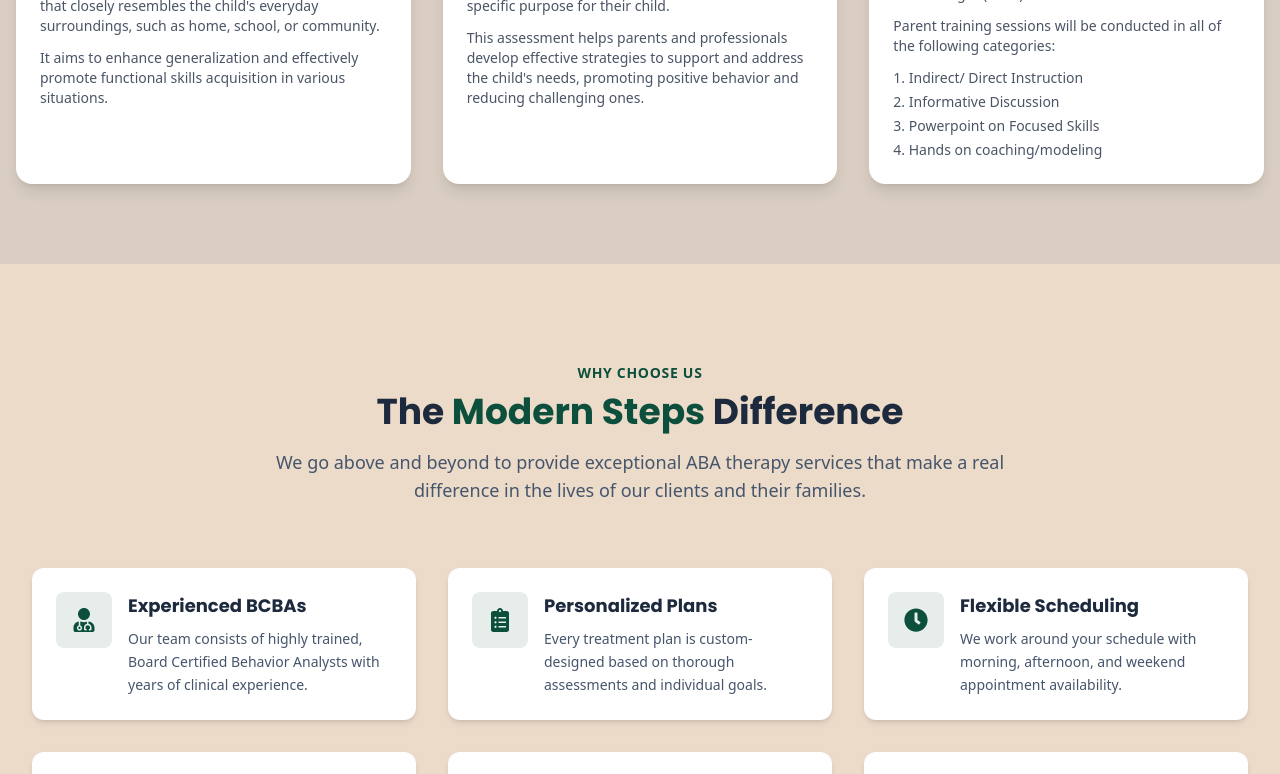
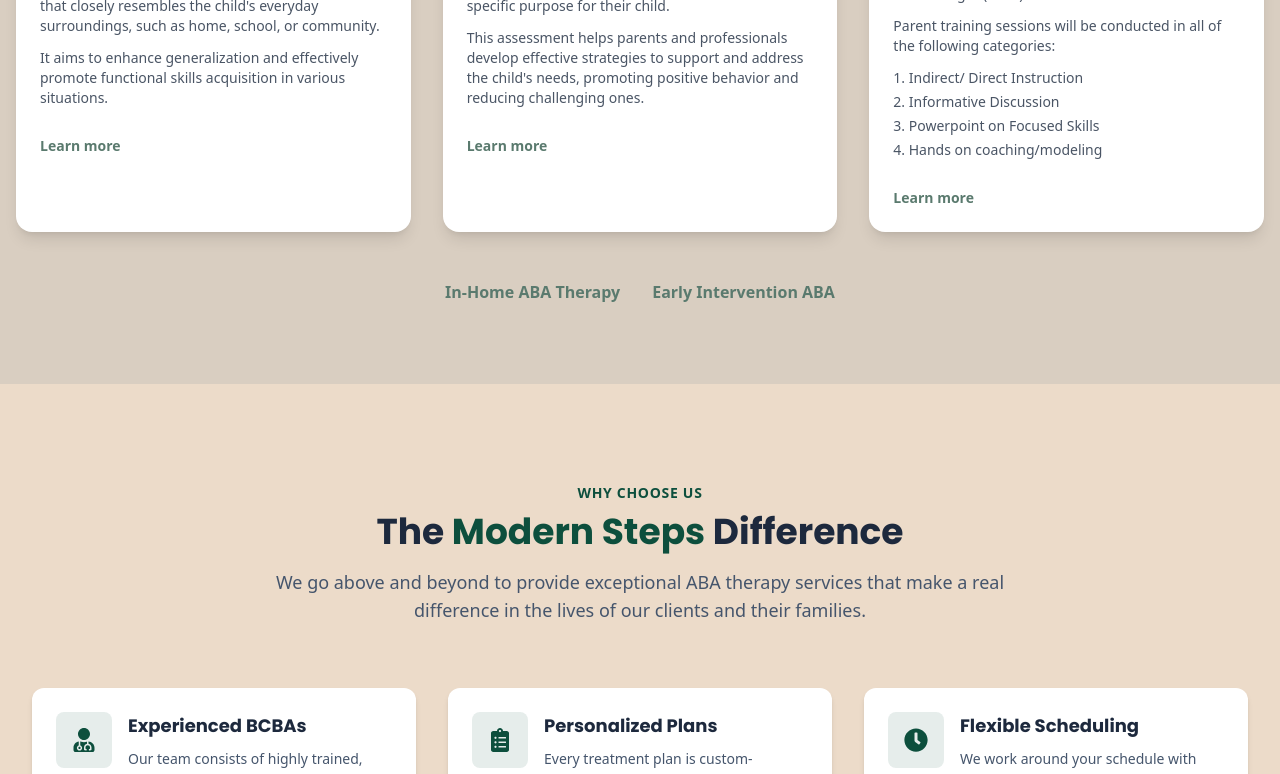
Before and after one commit to patron29/modern-steps-aba, a React (Vite) app: page / in a window 1280 px wide. Shown: the part 2260-3034 px from the top of the page. Built offline with nearby package versions, Linux system fonts and the light colour scheme.

Commit message:
Phase 2: homepage links to service pages

```diff
--- a/src/components/Services.jsx
+++ b/src/components/Services.jsx
@@ -1,5 +1,6 @@
 import { motion, useInView } from 'framer-motion';
 import { useRef } from 'react';
+import { Link } from 'react-router-dom';
 import { FaBook, FaClipboardList, FaHandsHelping } from 'react-icons/fa';
 
 const services = [
@@ -7,6 +8,7 @@ const services = [
     icon: FaBook,
     title: 'Natural Environment Teaching (NET)',
     image: '/images/service-1.jpg',
+    link: '/services/natural-environment-teaching',
     description: [
       'Natural Environment Teaching (NET) is a practical approach used in special education and applied behavior analysis (ABA) to teach children with developmental delays or disabilities essential skills within their natural environment.',
       'This training method focuses on creating a supportive and meaningful learning environment that closely resembles the child\'s everyday surroundings, such as home, school, or community.',
@@ -17,6 +19,7 @@ const services = [
     icon: FaClipboardList,
     title: 'Functional Behavior Assessment (FBA)',
     image: '/images/service-2.jpg',
+    link: '/services/functional-behavior-assessment',
     description: [
       'Functional Behavior Assessment (FBA) is a process to understand why a child engages in challenging behaviors. It involves gathering information to identify the underlying function or purpose of the behavior.',
       'By conducting an FBA, parents can gain insights into what triggers the behavior and how it serves a specific purpose for their child.',
@@ -27,6 +30,7 @@ const services = [
     icon: FaHandsHelping,
     title: 'Caregiver Support',
     image: '/images/service-3.jpg',
+    link: '/services/caregiver-training',
     description: [
       'The structure of parent training should aim to balance the caregiver\'s concerns with the child\'s ability to perform. Modern Steps staff strive to understand, reflect and empathize with the individual needs of caregivers. A core component of the parent training program also adheres to the Behavioral Skills Training Model (BST) developed by Miltenberger (2003).',
       'Parent training sessions will be conducted in all of the following categories:',
@@ -108,11 +112,23 @@ export default function Services() {
                       ))}
                     </ol>
                   )}
+                  <Link to={service.link} className="inline-block mt-4 font-semibold text-[#5a7a6e] hover:underline">
+                    Learn more
+                  </Link>
                 </div>
               </div>
             </motion.div>
           ))}
         </div>
+
+        <div className="text-center mt-12 space-x-8">
+          <Link to="/services/in-home-aba-therapy" className="font-semibold text-[#5a7a6e] hover:underline">
+            In-Home ABA Therapy
+          </Link>
+          <Link to="/services/early-intervention-aba" className="font-semibold text-[#5a7a6e] hover:underline">
+            Early Intervention ABA
+          </Link>
+        </div>
       </div>
     </section>
   );
```
